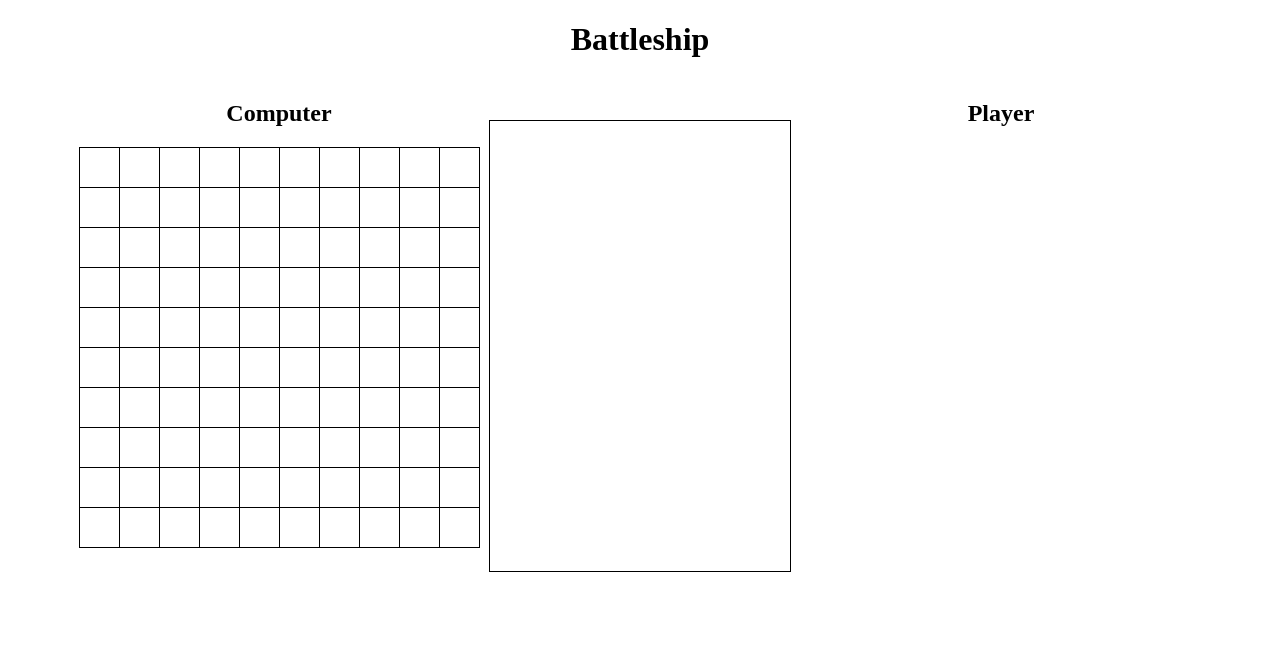
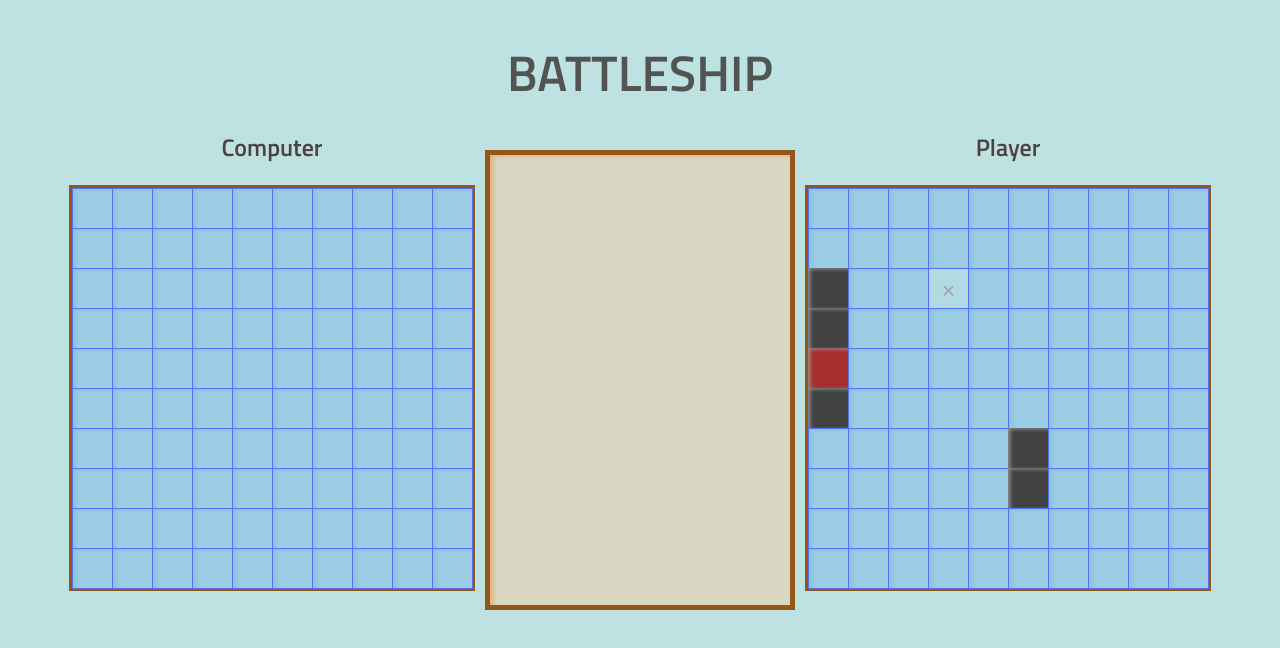
Before and after one commit to rypmaloney/battleship, a website built with webpack: page dist/index.html in a window 1280 px wide. Built offline with nearby package versions, Linux system fonts and the light colour scheme.

Commit message:
Further styling. Tested ships, hit, and miss.

```diff
--- a/src/gameboard.js
+++ b/src/gameboard.js
@@ -40,6 +40,9 @@ const gameboard = (player) => {
 
   function receiveAttack(spot) {
     if (board[spot].id != null) {
+      //update the board
+      board[spot].hit = true;
+
       //find the id of the boat at that location in the meta.ships array
       let index = meta.ships.map((e) => e.id).indexOf(board[spot].id);
 
--- a/src/gamecontrol.js
+++ b/src/gamecontrol.js
@@ -2,10 +2,22 @@ import player from './player'
 import gameboard from './gameboard'
 import ship from './ship'
 
+const playerGameboard = gameboard('player')
+const computerGameboard = gameboard('computer')
+
+const computerDomBoard = document.getElementById('computer-board');
+const playerDomBoard = document.getElementById('player-board');
+
+//two test ships
+playerGameboard.placeShip(50, 4)
+playerGameboard.placeShip(75, 2)
+
+//testing hit and miss
+playerGameboard.receiveAttack(40)
+playerGameboard.receiveAttack(23)
+
 function initializeBoard(){
     //Create computer board
-    const computerGameboard = gameboard('computer')
-    const computerDomBoard = document.getElementById('computer-board');
     let cboard = computerGameboard.getBoard()
     for (let i=0 ; i < cboard.length; i++){
         let spot = document.createElement('div');
@@ -14,15 +26,18 @@ function initializeBoard(){
         computerDomBoard.appendChild(spot)
     }
     //create player board
-    const playerGameboard = gameboard('player')
-    const playerDomBoard = document.getElementById('player-board');
     let pboard = playerGameboard.getBoard()
     for (let i=0 ; i < pboard.length; i++){
         let spot = document.createElement('div');
         spot.setAttribute('id', i)
         spot.setAttribute('class', "spot")
+        if(pboard[i].ship == true){spot.setAttribute('class', "ship ")}
+        if(pboard[i].hit == true){spot.setAttribute('class', "hit ")}
+        if(pboard[i].missedHit == true){spot.setAttribute('class', "miss ")}
 
+        playerDomBoard.appendChild(spot)
     }
+    console.log(pboard)
 }
 
 export default initializeBoard;
--- a/src/index.js
+++ b/src/index.js
@@ -5,4 +5,5 @@ import player from "./player";
 import gameboard from "./gameboard";
 import initializeBoard from "./gamecontrol"
 
+
 initializeBoard()
```
Also changed, not shown: dist/index.html, dist/main.js, dist/style.css.
